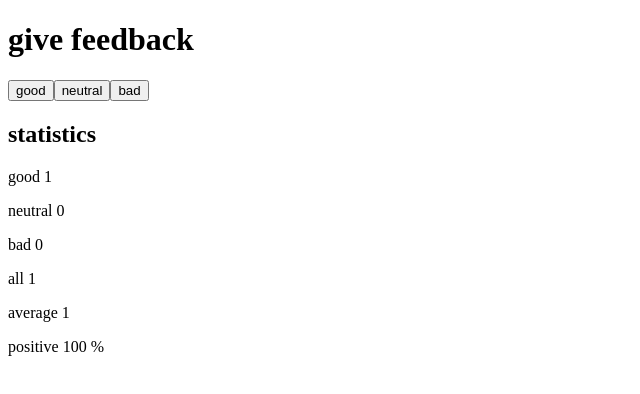
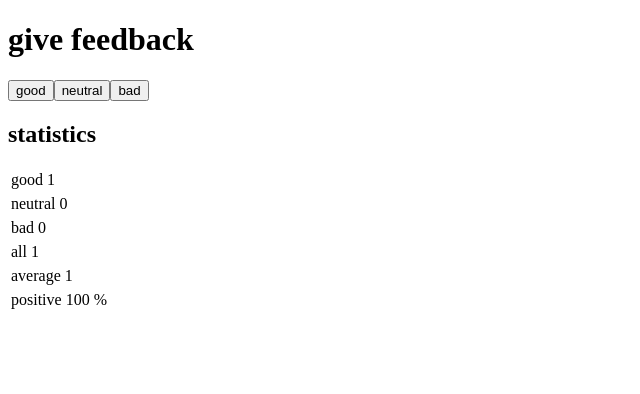
Before and after one commit to TorreEgger/fullstack, a React (Vite) app in the folder osa1/unicafe/: page / in a window 1280 px wide. Both pictures are taken after a click on the button "good". Shown: the top 394 px of the page, without its empty margins (0-640 px from the left). Built offline with nearby package versions, Linux system fonts and the light colour scheme.

Commit message:
unicafe step6

```diff
--- a/osa1/unicafe/src/App.jsx
+++ b/osa1/unicafe/src/App.jsx
@@ -1,23 +1,41 @@
 import { useState } from 'react'
+
+
+// matkan varrella oli liian vähän elementtejä taulukon luonnissa
+// ja sen takia virheilmoitus hieman poikkesi materiaalissa olevasta
+// materiaalissa olleessa virheilmoituksessa ollut tr-elementti vahvisti että sen tarvitsee ja lukemalla lopuksi ymmärsi sen merkityksen
+// tr-elememtin lisääminen toi tarvittavan lopun kun konsoli ehdotti sitten tbodya yms. laitettavaksi. samantapaisesti kuin
+// materiaalissakin
+
+// jatkossa täytyy olla rauhallisempi ja lukea tarkemmin annetut materiaalit
 
 
 const StatisticLine = (props) => {
   if (props.text != 'positive') { // inspiroitu ehdollisesta renderöinnistä
   return (
-    <div>
-      <p>
-        {props.text} {props.value}
-      </p>
-    </div>
+    <table>
+      <tbody>
+      <tr>
+        <td>
+          {props.text} {props.value}
+        </td>
+      </tr>
+      </tbody>
+    </table>
   )
   }
 
   return (
-    <div>
-      <p>
-        {props.text} {props.value} %
-      </p>
-    </div>
+    <table>
+      <tbody>
+      <tr>
+        <td>
+          {props.text} {props.value} %
+        </td>
+      </tr>
+      </tbody>
+    </table>
+
   )
 }
 
```
